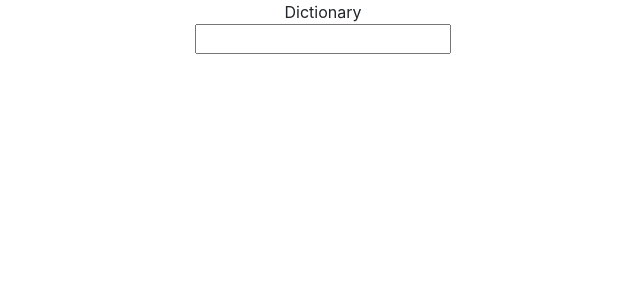
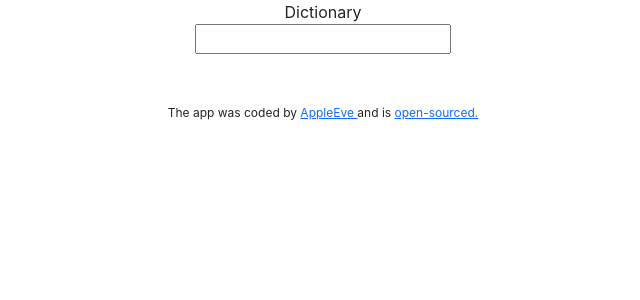
Before and after one commit to AppleEve/Dictionary_React_App, a React (Create React App) app: page / in a window 1280 px wide. Shown: the top 300 px of the page, without its empty margins (317-957 px from the left). Built offline with nearby package versions, Linux system fonts and the light colour scheme.

Commit message:
Adding footer

```diff
--- a/src/App.css
+++ b/src/App.css
@@ -1,3 +1,8 @@
 .App {
   text-align: center;
 }
+
+.App footer {
+  font-size: 12px;
+  margin-top: 50px;
+}
--- a/src/App.js
+++ b/src/App.js
@@ -7,6 +7,24 @@ function App() {
       <div className="component">
         <header className="App-header">Dictionary</header>
         <DictionarySearch />
+        <footer>
+          The app was coded by{" "}
+          <a
+            href="https://appleeve.netlify.app"
+            target="_blank"
+            rel="noreferrer"
+          >
+            AppleEve{" "}
+          </a>{" "}
+          and is{" "}
+          <a
+            href="https://github.com/AppleEve/Dictionary_React_App"
+            target="_blank"
+            rel="noreferrer"
+          >
+            open-sourced.
+          </a>
+        </footer>
       </div>
     </div>
   );
```
